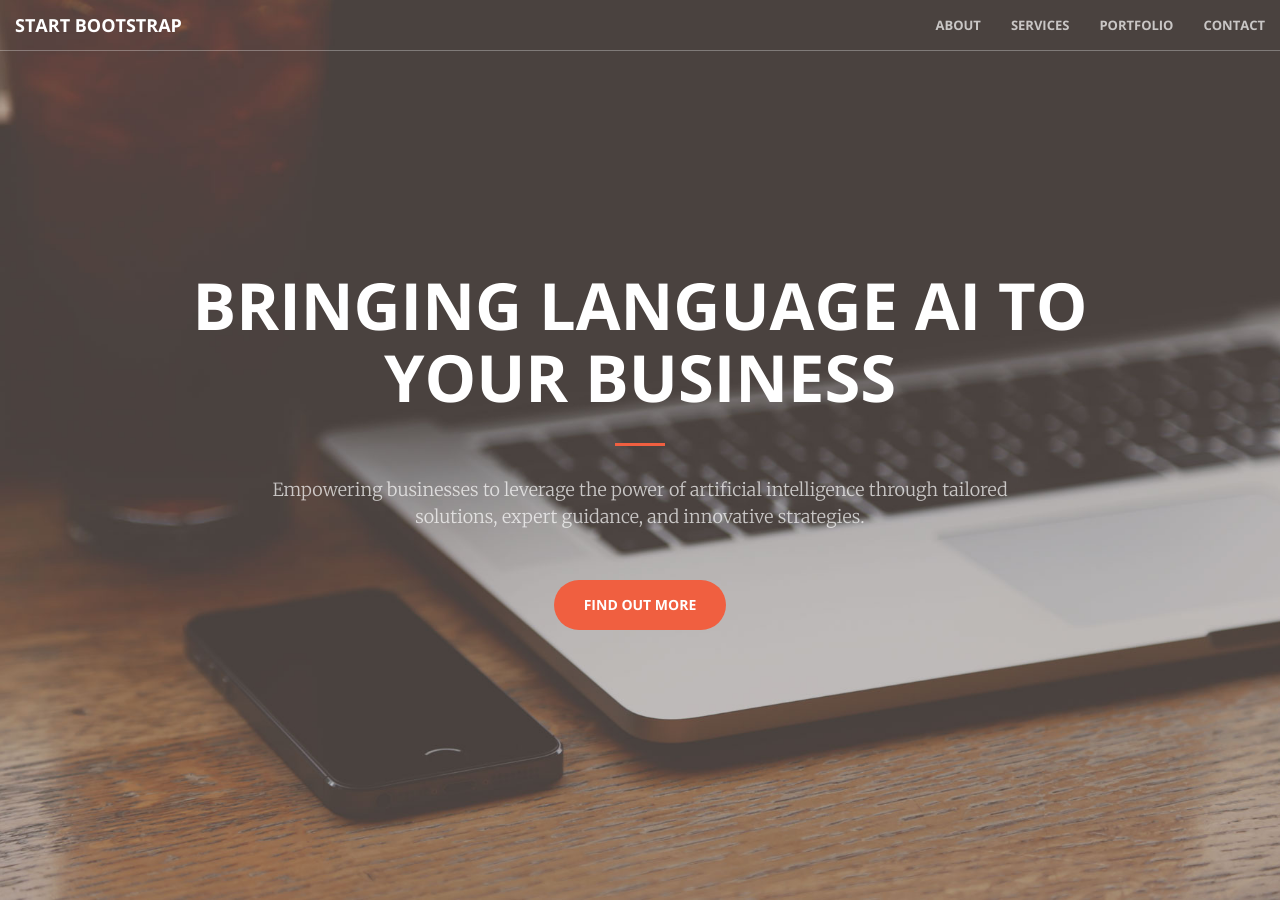
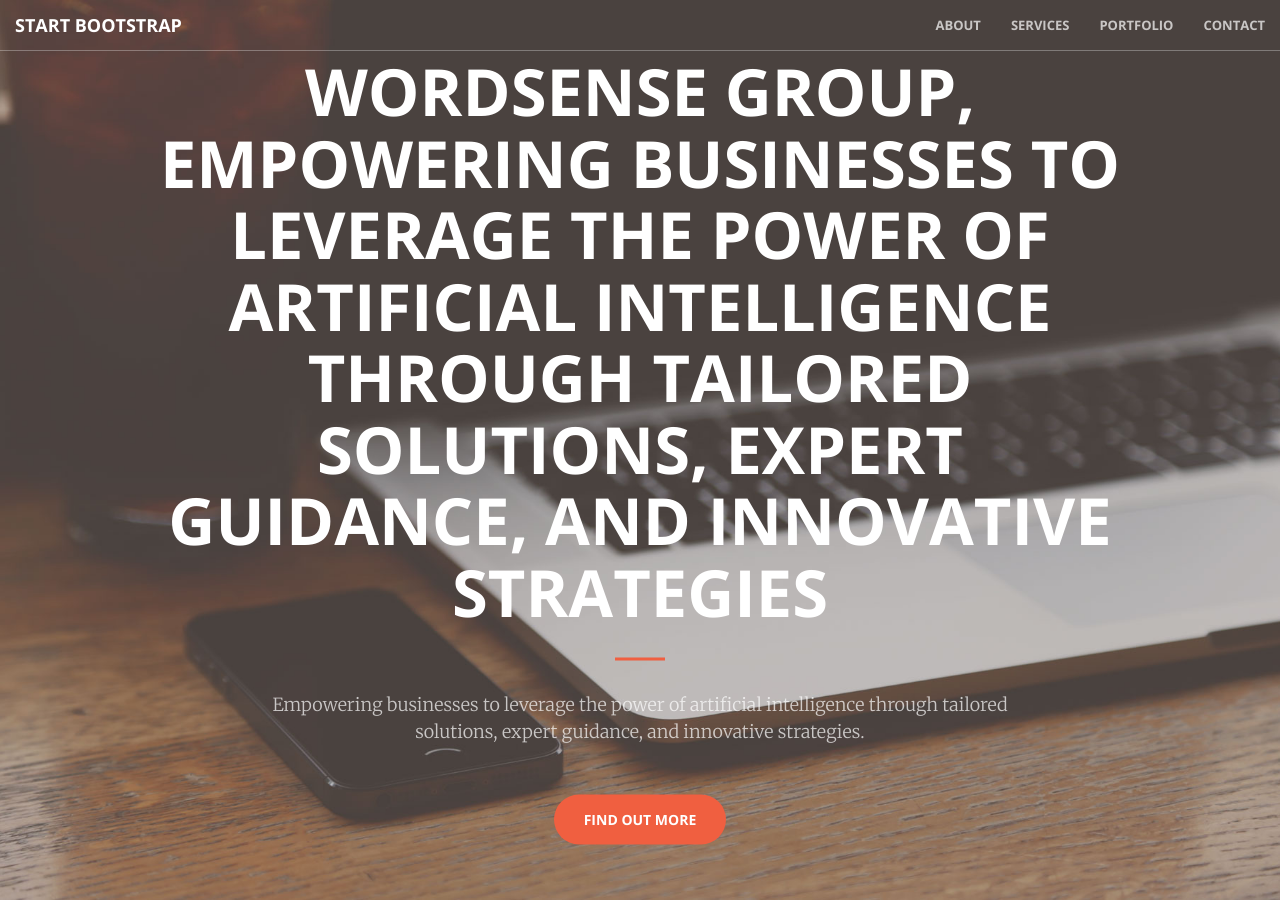
Before and after one commit to wordsensegroup/wordsensegroup.github.io, a Jekyll site: the page built from index.html, in a window 1280 px wide and 900 px high. Built offline with Jekyll 4.4.1, drawn with Linux system fonts in a browser that asks for light colours.

Commit message:
showing sander length

```diff
--- a/_includes/header.html
+++ b/_includes/header.html
@@ -1,7 +1,7 @@
 <header>
     <div class="header-content">
         <div class="header-content-inner">
-            <h1>Bringing language AI to your business</h1>
+            <h1>Wordsense group, empowering businesses to leverage the power of artificial intelligence through tailored solutions, expert guidance, and innovative strategies</h1>
             <hr>
             <p>Empowering businesses to leverage the power of artificial intelligence through tailored solutions, expert guidance, and innovative strategies.
             </p>
```
